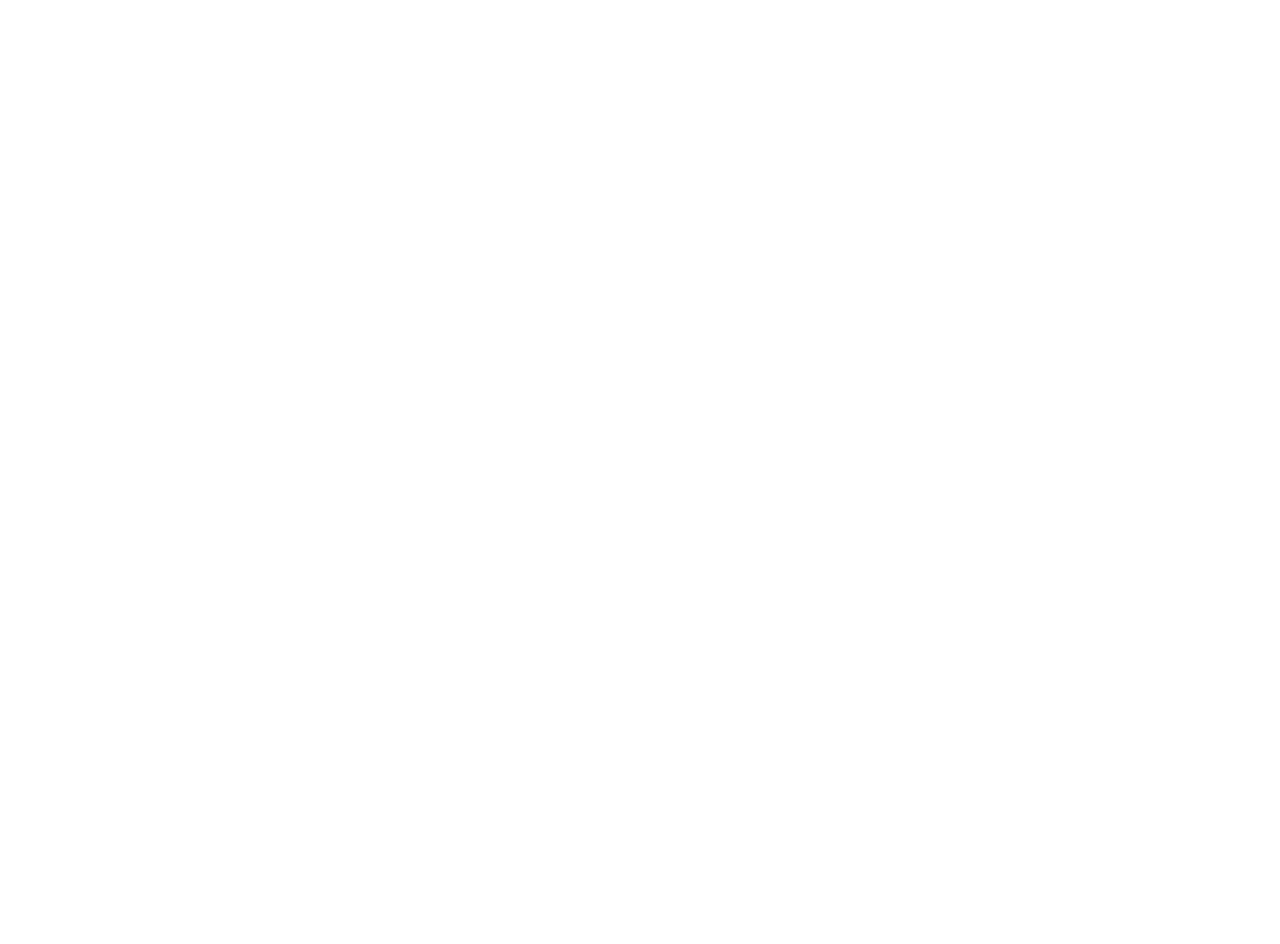
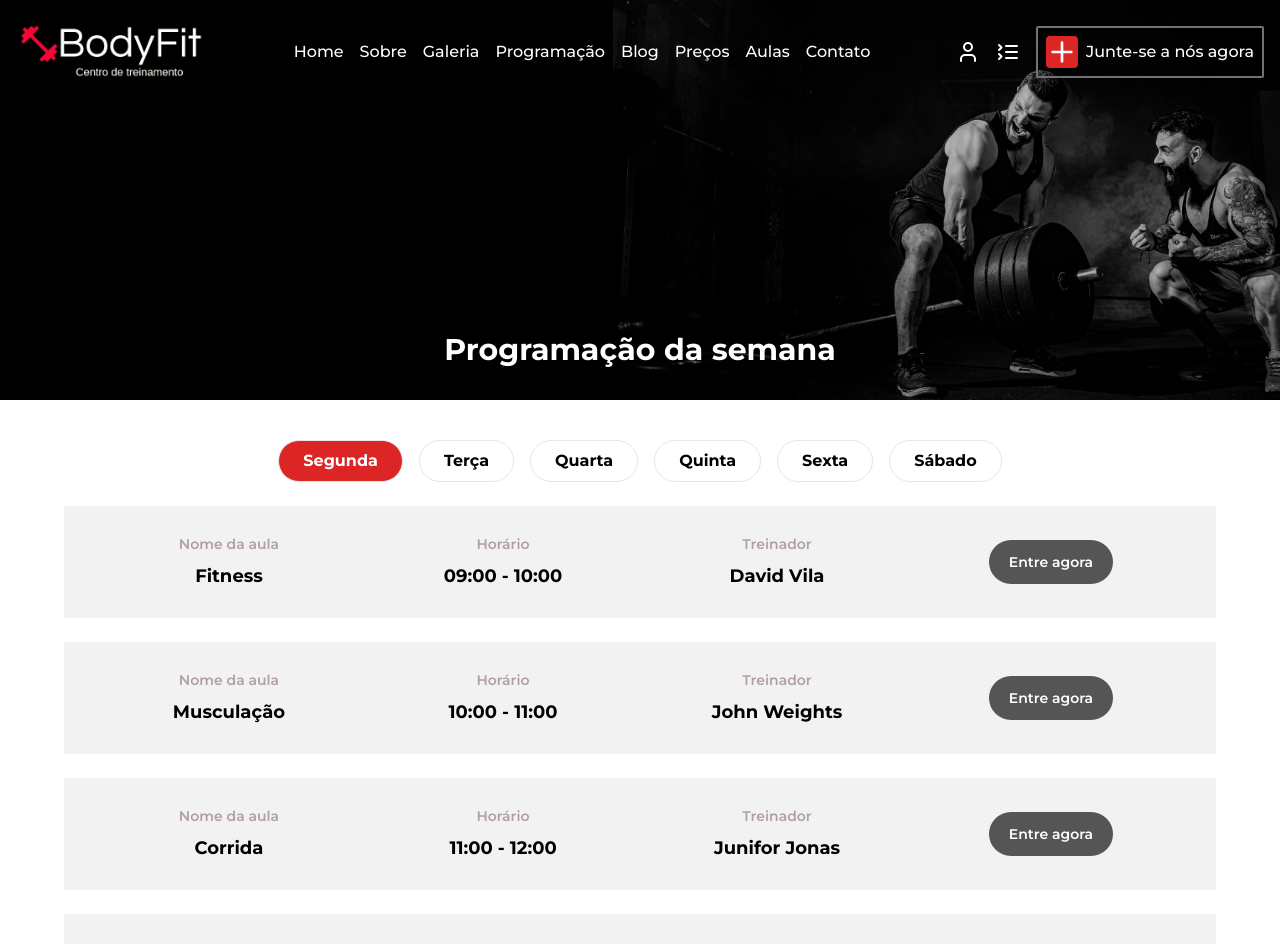
Before and after one commit to MorettiLeonardo/bodyfit, a React (Create React App) app: page /programacao in a window 1280 px wide. Before the commit this address had no page. Shown: the top 944 px of the page. Before the commit the page ends 800 px from the top, so only its background shows below. Built offline with nearby package versions, Linux system fonts and the light colour scheme.

Commit message:
feat: add schedule data, create schedule section

```diff
--- a/public/index.html
+++ b/public/index.html
@@ -28,7 +28,7 @@
     <link rel="preconnect" href="https://fonts.googleapis.com">
     <link rel="preconnect" href="https://fonts.gstatic.com" crossorigin>
     <link href="https://fonts.googleapis.com/css2?family=Montserrat:ital,wght@0,100..900;1,100..900&display=swap" rel="stylesheet">
-    <title>React App</title>
+    <title>BodyFit</title>
   </head>
   <body>
     <noscript>You need to enable JavaScript to run this app.</noscript>
--- a/src/components/Classes/index.tsx
+++ b/src/components/Classes/index.tsx
@@ -1,51 +1,6 @@
-import image1 from '../../assets/images/Classes/cycling.jpg'
-import image2 from '../../assets/images/Classes/karate.jpg'
-import image3 from '../../assets/images/Classes/power.jpg'
-import image4 from '../../assets/images/Classes/meditation.jpg'
-import image5 from '../../assets/images/Classes/mma.jpg'
-import image6 from '../../assets/images/Classes/workout.jpg'
-
 import ClassesCard from '../ClassesCard'
 import Title from '../TItle'
-
-const classesData = [
-  {
-    id: 1,
-    img: image1,
-    name: 'Ciclismo',
-    time: 'Quarta-feira: 09:00-10:00'
-  },
-  {
-    id: 2,
-    img: image2,
-    name: 'Karate',
-    time: 'Sexta-feira: 10:00-11:00'
-  },
-  {
-    id: 3,
-    img: image3,
-    name: 'Power',
-    time: 'Sabádo: 09:00-10:00'
-  },
-  {
-    id: 4,
-    img: image4,
-    name: 'Meditação',
-    time: 'Sexta-feira: 13:00-14:00'
-  },
-  {
-    id: 5,
-    img: image5,
-    name: 'Lutas',
-    time: 'Domingo: 18:00-19:00'
-  },
-  {
-    id: 6,
-    img: image6,
-    name: 'Musculação',
-    time: 'Segunda-feira: 16:00-17:00'
-  }
-]
+import { classesData } from '../Data'
 
 const Classes = () => (
   <section className="bg-white h-screen flex flex-col justify-center items-center">
--- /dev/null
+++ b/src/components/Data/index.ts
@@ -0,0 +1,207 @@
+import image1 from '../../assets/images/Classes/cycling.jpg'
+import image2 from '../../assets/images/Classes/karate.jpg'
+import image3 from '../../assets/images/Classes/power.jpg'
+import image4 from '../../assets/images/Classes/meditation.jpg'
+import image5 from '../../assets/images/Classes/mma.jpg'
+import image6 from '../../assets/images/Classes/workout.jpg'
+
+export const classesData = [
+  {
+    id: 1,
+    img: image1,
+    name: 'Ciclismo',
+    time: 'Quarta-feira: 09:00-10:00'
+  },
+  {
+    id: 2,
+    img: image2,
+    name: 'Karate',
+    time: 'Sexta-feira: 10:00-11:00'
+  },
+  {
+    id: 3,
+    img: image3,
+    name: 'Power',
+    time: 'Sabádo: 09:00-10:00'
+  },
+  {
+    id: 4,
+    img: image4,
+    name: 'Meditação',
+    time: 'Sexta-feira: 13:00-14:00'
+  },
+  {
+    id: 5,
+    img: image5,
+    name: 'Lutas',
+    time: 'Domingo: 18:00-19:00'
+  },
+  {
+    id: 6,
+    img: image6,
+    name: 'Musculação',
+    time: 'Segunda-feira: 16:00-17:00'
+  }
+]
+
+export const mondayData: DayData = [
+  {
+    id: 1,
+    className: 'Fitness',
+    time: '09:00 - 10:00',
+    trainer: 'David Vila'
+  },
+  {
+    id: 2,
+    className: 'Musculação',
+    time: '10:00 - 11:00',
+    trainer: 'John Weights'
+  },
+  {
+    id: 3,
+    className: 'Corrida',
+    time: '11:00 - 12:00',
+    trainer: 'Junifor Jonas'
+  },
+  {
+    id: 4,
+    className: 'Ciclismo',
+    time: '12:00 - 13:00',
+    trainer: 'Robert Louis'
+  }
+]
+
+export const tuesdayData: DayData = [
+  {
+    id: 1,
+    className: 'Box',
+    time: '09:00 - 10:00',
+    trainer: 'Maria Martins'
+  },
+  {
+    id: 2,
+    className: 'Yoga',
+    time: '10:00 - 11:00',
+    trainer: 'Enzo Almeida'
+  },
+  {
+    id: 3,
+    className: 'Crossfit',
+    time: '11:00 - 12:00',
+    trainer: 'Junifor Jonas'
+  },
+  {
+    id: 4,
+    className: 'Musculação',
+    time: '12:00 - 13:00',
+    trainer: 'Robert Louis'
+  }
+]
+
+export const wednesdayData: DayData = [
+  {
+    id: 1,
+    className: 'Ciclismo',
+    time: '09:00 - 10:00',
+    trainer: 'David Vila'
+  },
+  {
+    id: 2,
+    className: 'Musculação',
+    time: '10:00 - 11:00',
+    trainer: 'John Weights'
+  },
+  {
+    id: 3,
+    className: 'Fitness',
+    time: '11:00 - 12:00',
+    trainer: 'Miguel Santos'
+  },
+  {
+    id: 4,
+    className: 'Corrida',
+    time: '12:00 - 13:00',
+    trainer: 'Robert Louis'
+  }
+]
+
+export const thursdayData: DayData = [
+  {
+    id: 1,
+    className: 'Fitness',
+    time: '09:00 - 10:00',
+    trainer: 'David Vila'
+  },
+  {
+    id: 2,
+    className: 'Musculação',
+    time: '10:00 - 11:00',
+    trainer: 'Leonardo Carvalho'
+  },
+  {
+    id: 3,
+    className: 'Corrida',
+    time: '11:00 - 12:00',
+    trainer: 'Junifor Jonas'
+  },
+  {
+    id: 4,
+    className: 'Muay-thai',
+    time: '12:00 - 13:00',
+    trainer: 'Leonardo Carvalho'
+  }
+]
+
+export const fridayData: DayData = [
+  {
+    id: 1,
+    className: 'Yoga',
+    time: '09:00 - 10:00',
+    trainer: 'David Vila'
+  },
+  {
+    id: 2,
+    className: 'Muai-Thay',
+    time: '10:00 - 11:00',
+    trainer: 'John Weights'
+  },
+  {
+    id: 3,
+    className: 'Corrida',
+    time: '11:00 - 12:00',
+    trainer: 'Valentina Lima'
+  },
+  {
+    id: 4,
+    className: 'Yoga',
+    time: '12:00 - 13:00',
+    trainer: 'Sofia Pereira'
+  }
+]
+
+export const saturdayData: DayData = [
+  {
+    id: 1,
+    className: 'Corrida',
+    time: '09:00 - 10:00',
+    trainer: 'Isabela Santos'
+  },
+  {
+    id: 2,
+    className: 'Musculação',
+    time: '10:00 - 11:00',
+    trainer: 'John Weights'
+  },
+  {
+    id: 3,
+    className: 'Corrida',
+    time: '11:00 - 12:00',
+    trainer: 'Sofia Pereira'
+  },
+  {
+    id: 4,
+    className: 'Ciclismo',
+    time: '12:00 - 13:00',
+    trainer: 'Robert Louis'
+  }
+]
--- a/src/components/Header/index.tsx
+++ b/src/components/Header/index.tsx
@@ -59,12 +59,12 @@
             </Link>
           </li>
           <li>
-            <a
+            <Link
+              to="/programacao"
               className="cursor-pointer hover:text-red-600 transition ease-linear"
-              href="#"
             >
               Programação
-            </a>
+            </Link>
           </li>
           <li>
             <a
--- /dev/null
+++ b/src/components/ScheduleButton/index.tsx
@@ -0,0 +1,16 @@
+type Props = {
+  text: string
+  onClick?: React.MouseEventHandler<HTMLButtonElement>
+  active?: boolean
+}
+
+const ScheduleButton = ({ text, onClick, active }: Props) => (
+  <button
+    onClick={onClick}
+    className={`font-bold px-6 py-2 border border-[rgb(220 38 38 / var(--tw-bg-opacity))][#a1a1a1] rounded-full transition ease-linear ${active ? 'bg-red-600 text-white' : 'hover:bg-red-600 hover:text-white hover:border-[rgb(220 38 38 / var(--tw-bg-opacity))]] '}`}
+  >
+    {text}
+  </button>
+)
+
+export default ScheduleButton
--- /dev/null
+++ b/src/components/ScheduleDays/index.tsx
@@ -0,0 +1,75 @@
+import { useState } from 'react'
+
+import ScheduleRow from '../ScheduleRow'
+import {
+  mondayData,
+  tuesdayData,
+  wednesdayData,
+  thursdayData,
+  fridayData,
+  saturdayData
+} from '../Data'
+import ScheduleButton from '../ScheduleButton'
+
+const ScheduleDays = () => {
+  const [day, setDay] = useState(mondayData)
+  const [active, setActive] = useState('monday')
+
+  const renderDay = (dayData: DayData) => {
+    return dayData.map((day) => (
+      <ScheduleRow
+        key={day.id}
+        className={day.className}
+        time={day.time}
+        trainer={day.trainer}
+      />
+    ))
+  }
+
+  const activeButtonDay = (buttonDay: string) => {
+    if (active === buttonDay) {
+      return true
+    }
+    return false
+  }
+
+  return (
+    <div className="container py-10 flex flex-col items-center">
+      <div className="flex gap-4">
+        <ScheduleButton
+          active={activeButtonDay('monday')}
+          text="Segunda"
+          onClick={() => (setDay(mondayData), setActive('monday'))}
+        />
+        <ScheduleButton
+          active={activeButtonDay('tuesday')}
+          text="Terça"
+          onClick={() => (setDay(tuesdayData), setActive('tuesday'))}
+        />
+        <ScheduleButton
+          active={activeButtonDay('wednesday')}
+          text="Quarta"
+          onClick={() => (setDay(wednesdayData), setActive('wednesday'))}
+        />
+        <ScheduleButton
+          active={activeButtonDay('thursday')}
+          text="Quinta"
+          onClick={() => (setDay(thursdayData), setActive('thursday'))}
+        />
+        <ScheduleButton
+          active={activeButtonDay('friday')}
+          text="Sexta"
+          onClick={() => (setDay(fridayData), setActive('friday'))}
+        />
+        <ScheduleButton
+          active={activeButtonDay('saturday')}
+          text="Sábado"
+          onClick={() => (setDay(saturdayData), setActive('saturday'))}
+        />
+      </div>
+      {renderDay(day)}
+    </div>
+  )
+}
+
+export default ScheduleDays
--- /dev/null
+++ b/src/components/ScheduleRow/index.tsx
@@ -0,0 +1,29 @@
+type Props = {
+  className: string
+  time: string
+  trainer: string
+}
+
+const ScheduleRow = ({ className, time, trainer }: Props) => (
+  <div className="w-[90%] flex items-center justify-center bg-[#f2f2f2] p-7 mt-6">
+    <div className="grid items-center justify-center w-full gap-2 text-center ">
+      <p className="font-semibold text-[#b2a0a0] text-sm">Nome da aula</p>
+      <p className="font-bold text-lg">{className}</p>
+    </div>
+    <div className="grid items-center justify-center w-full gap-2 text-center ">
+      <p className="font-semibold text-[#b2a0a0] text-sm">Horário</p>
+      <p className="font-bold text-lg">{time}</p>
+    </div>
+    <div className="grid items-center justify-center w-full gap-2 text-center ">
+      <p className="font-semibold text-[#b2a0a0] text-sm">Treinador</p>
+      <p className="font-bold text-lg">{trainer}</p>
+    </div>
+    <div className="grid items-center justify-center w-full gap-2">
+      <button className="bg-[#555555] text-white font-semibold text-sm px-5 py-3 rounded-full transition ease-linear hover:bg-red-600">
+        Entre agora
+      </button>
+    </div>
+  </div>
+)
+
+export default ScheduleRow
--- /dev/null
+++ b/src/pages/Schedule/index.tsx
@@ -0,0 +1,15 @@
+import Footer from '../../components/Footer'
+import Header from '../../components/Header'
+import HeaderBanner from '../../components/HeaderBanner'
+import ScheduleDays from '../../components/ScheduleDays'
+
+const Schedule = () => (
+  <>
+    <Header />
+    <HeaderBanner pageName="Programação da semana" />
+    <ScheduleDays />
+    <Footer />
+  </>
+)
+
+export default Schedule
--- a/src/routes.tsx
+++ b/src/routes.tsx
@@ -3,12 +3,14 @@
 import Home from './pages/Home'
 import { About } from './pages/About'
 import Gallery from './pages/Gallery'
+import Schedule from './pages/Schedule'
 
 const RoutesConfig = () => (
   <Routes>
     <Route path="/" element={<Home />} />
     <Route path="/sobre" element={<About />} />
     <Route path="/galeria" element={<Gallery />} />
+    <Route path="/programacao" element={<Schedule />} />
   </Routes>
 )
 
--- /dev/null
+++ b/src/types.d.ts
@@ -0,0 +1,8 @@
+declare type Day = {
+  id: number
+  className: string
+  time: string
+  trainer: string
+}
+
+type DayData = Day[]
```
